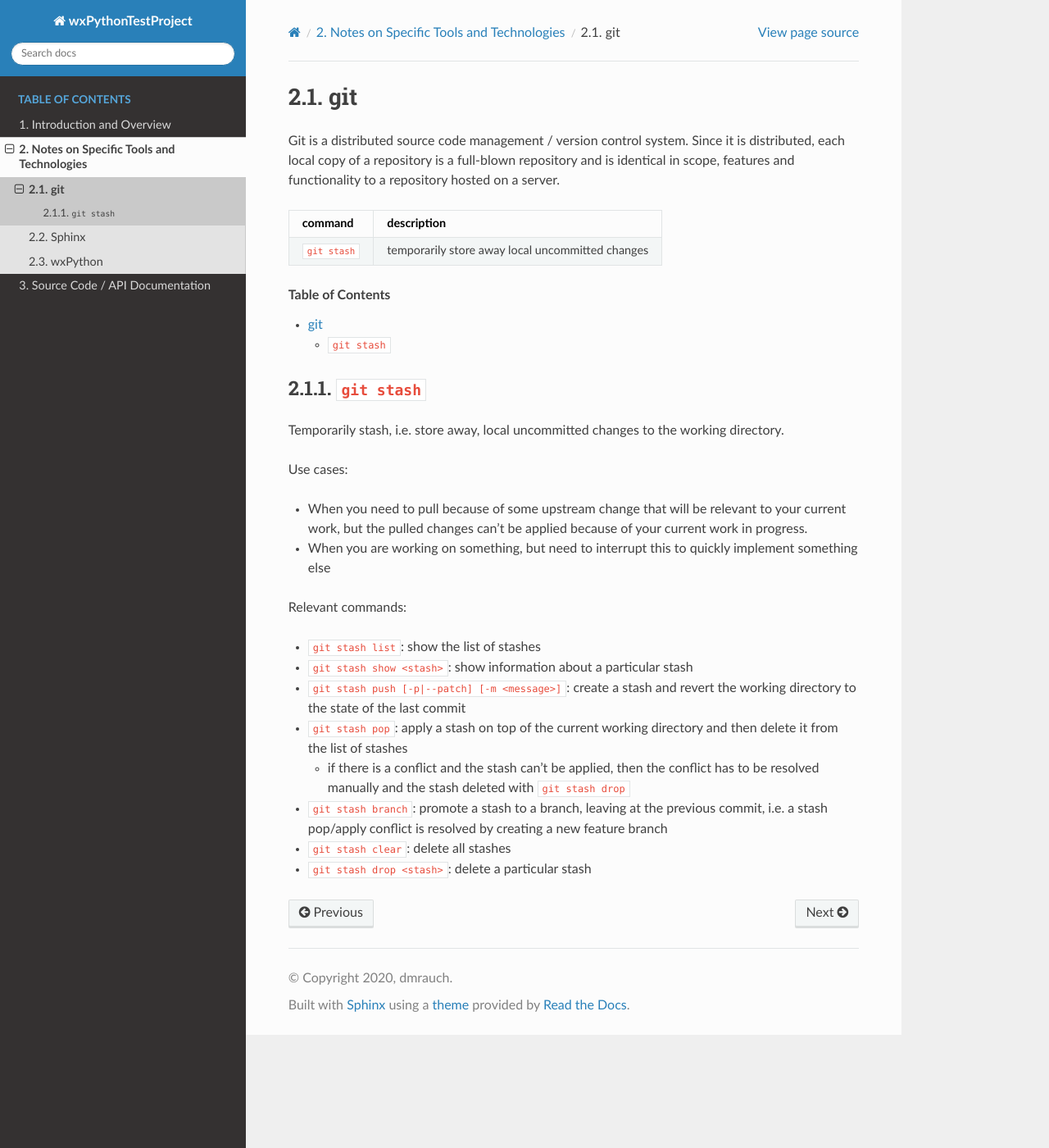
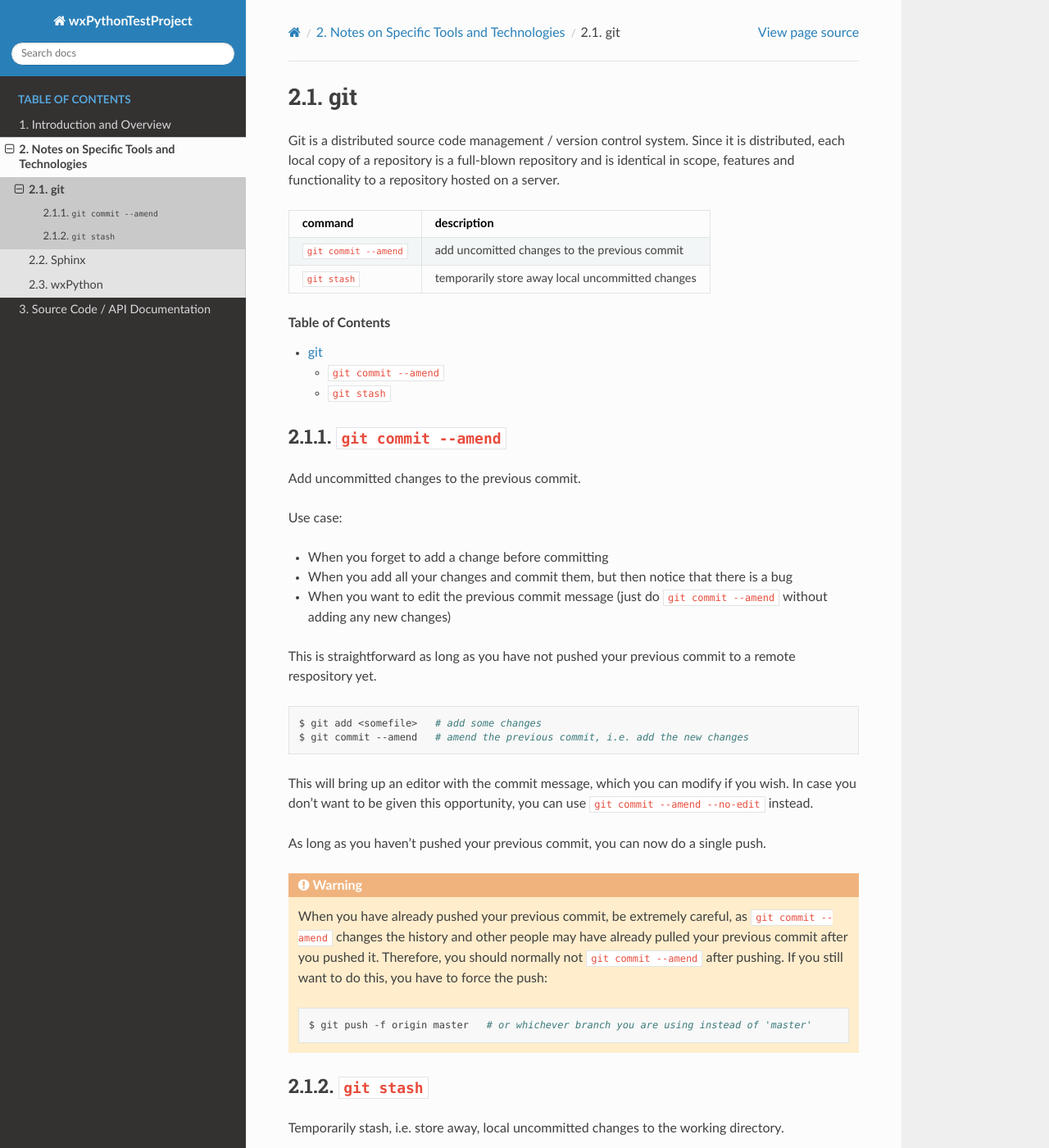
Before and after one commit to dmrauch/wxPythonTestProject, a Sphinx documentation site: the page built from doc/source/git.rst, in a window 1280 px wide and 1400 px high. Shown: the whole window at 82% size. Built offline with Sphinx 7.4.7 and the Read the Docs theme 2.0.0, drawn with Linux system fonts in a browser that asks for light colours.

Commit message:
Add description of 'git commit --amend' to the git notes in the Sphinx doc

```diff
--- a/doc/source/git.rst
+++ b/doc/source/git.rst
@@ -3,13 +3,44 @@ git
 
 Git is a distributed source code management / version control system. Since it is distributed, each local copy of a repository is a full-blown repository and is identical in scope, features and functionality to a repository hosted on a server.
 
-============= ================================================
-command       description
-============= ================================================
-``git stash`` temporarily store away local uncommitted changes
-============= ================================================
+====================== ================================================
+command                description
+====================== ================================================
+``git commit --amend`` add uncomitted changes to the previous commit
+``git stash``          temporarily store away local uncommitted changes
+====================== ================================================
 
 .. contents:: Table of Contents
+
+
+
+``git commit --amend``
+----------------------
+
+Add uncommitted changes to the previous commit.
+
+Use case:
+
+- When you forget to add a change before committing
+- When you add all your changes and commit them, but then notice that there is a bug
+- When you want to edit the previous commit message (just do ``git commit --amend`` without adding any new changes)
+
+This is straightforward as long as you have not pushed your previous commit to a remote respository yet.
+
+.. code:: bash
+
+  $ git add <somefile>   # add some changes
+  $ git commit --amend   # amend the previous commit, i.e. add the new changes
+
+This will bring up an editor with the commit message, which you can modify if you wish. In case you don't want to be given this opportunity, you can use ``git commit --amend --no-edit`` instead.
+
+As long as you haven't pushed your previous commit, you can now do a single push.
+
+.. warning:: When you have already pushed your previous commit, be extremely careful, as ``git commit --amend`` changes the history and other people may have already pulled your previous commit after you pushed it. Therefore, you should normally not ``git commit --amend`` after pushing. If you still want to do this, you have to force the push:
+
+  .. code:: bash
+
+    $ git push -f origin master   # or whichever branch you are using instead of 'master'
 
 
 
```
